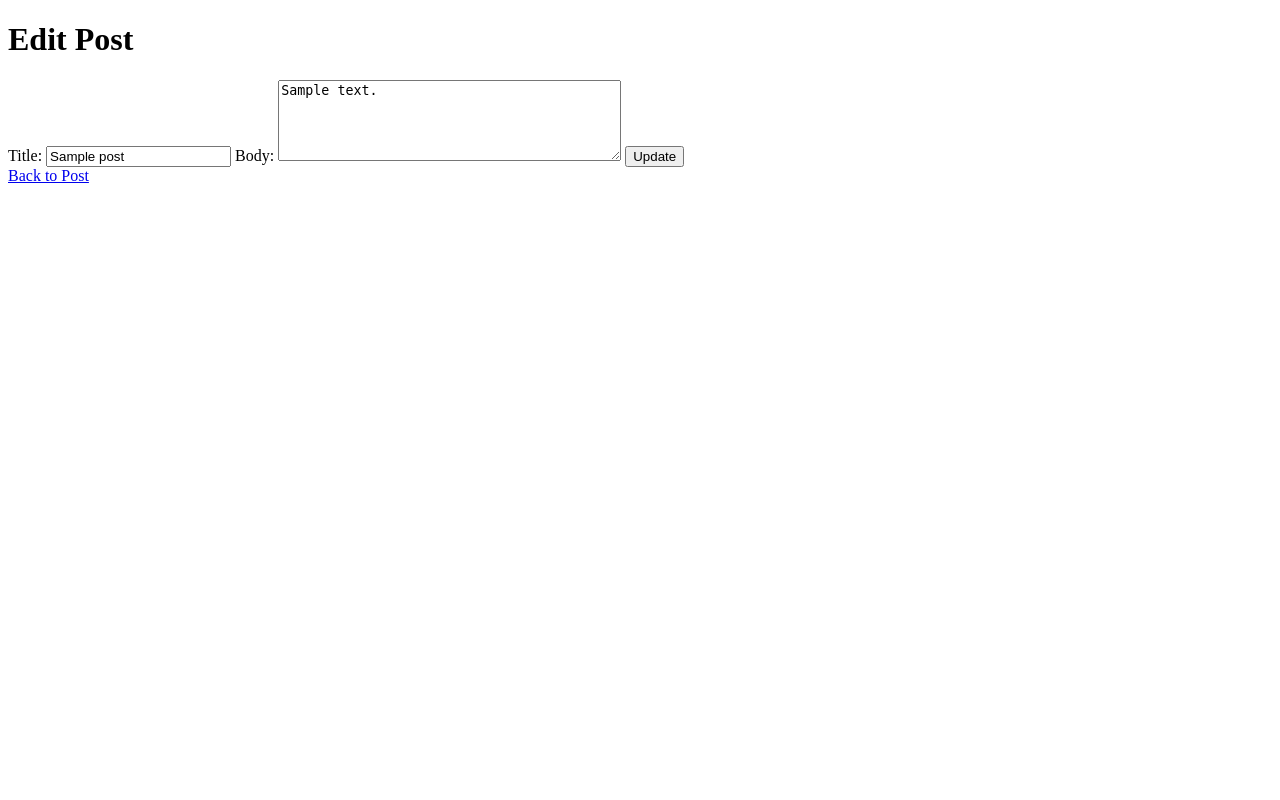
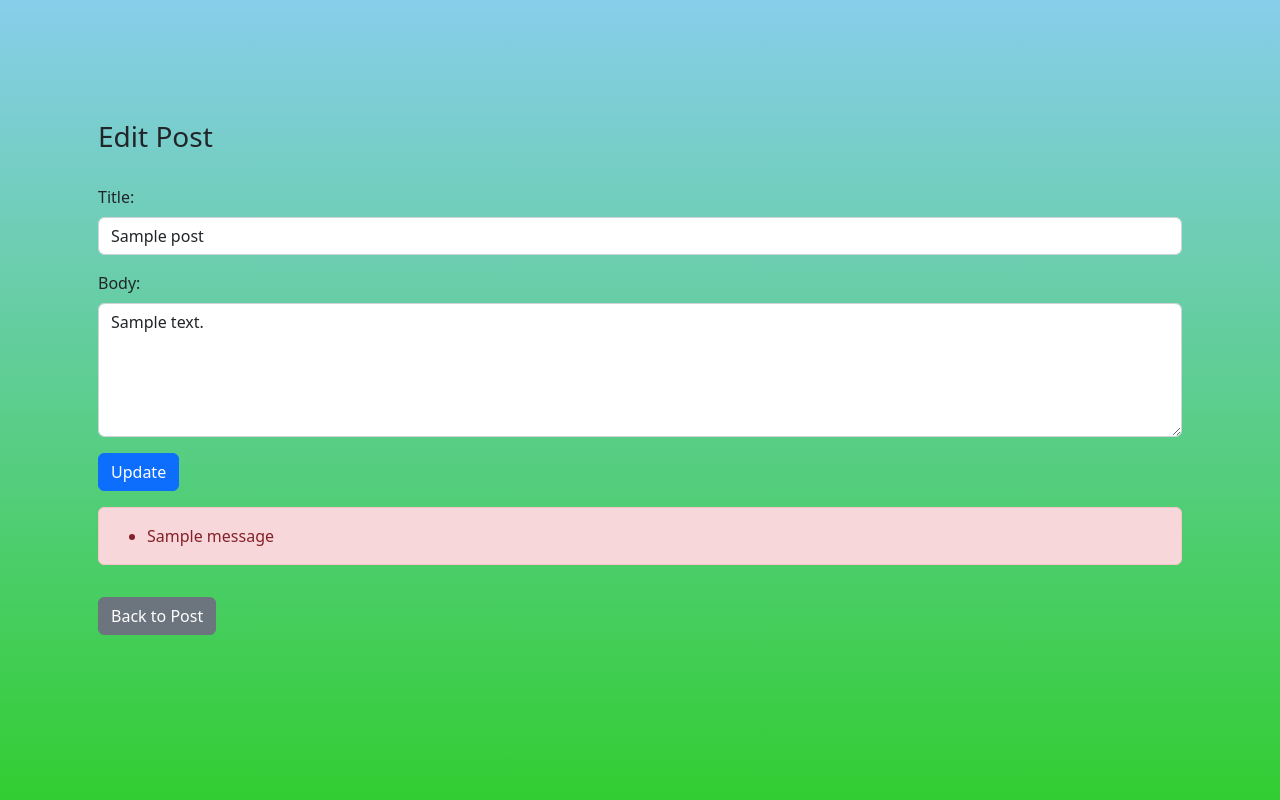
Before and after one commit to L-Gaertner96/PawsomePetResource, a Flask app: page /1/1/1/edit in a window 1280 px wide. Run offline with Flask 3, Linux system fonts and the light colour scheme; the visitor is signed in with stand-in values (Sample User, id 1); tables that the repository leaves empty hold one stand-in row (values such as "Sample post"); one stand-in notice (Sample message) is shown; some libraries are stand-ins or nearby versions.

Commit message:
final push for now

```diff
--- a/flask_app/controllers/forum_controller.py
+++ b/flask_app/controllers/forum_controller.py
@@ -104,18 +104,27 @@ def edit_post(category, subcategory, post_id):
     user_id = session.get('user_id')
     if not user_id:
         return redirect('/login')
+
     if request.method == 'POST':
         form_data = {
             'post_id': post_id,
             'title': request.form['title'],
             'body': request.form['body']
         }
+
+        validation_errors = Post.validate_new_post(form_data['title'], form_data['body'])
+        if validation_errors:
+            for error in validation_errors:
+                flash(error, "error")
+            return redirect(url_for('edit_post', category=category, subcategory=subcategory, post_id=post_id))
+
         Post.update_post(form_data)
         flash("Post updated successfully.", "success")
         return redirect(url_for('view_one', category=category, subcategory=subcategory, post_id=post_id))
     else:
         post = Post.get_post_by_id(post_id)
         return render_template('edit_post.html', post=post, category=category, subcategory=subcategory)
+
 
 @app.route('/<category>/<subcategory>/<int:post_id>/delete', methods=['POST'])
 def delete_post(category, subcategory, post_id):
--- /dev/null
+++ b/flask_app/static/loginstyle.css
@@ -0,0 +1,33 @@
+body {
+    display: flex;
+    justify-content: center;
+    height: 100vh;
+    margin: 0;
+    background: linear-gradient(to bottom, #87CEEB, #32CD32);
+}
+
+.card-text-poster{
+    text-align: left;
+}
+
+.card {
+    background: transparent;
+    border: none;
+    border-radius: 0;
+    margin-bottom: 1.25rem;
+    margin-top: 10%;
+}
+
+.card-header {
+    background-color: transparent;
+    border-bottom: none;
+    padding: 0.5rem 1rem;
+}
+
+.card-body {
+    padding: 1rem;
+}
+
+.card-text-poster {
+    margin-bottom: 0.5rem;
+}
--- a/flask_app/templates/edit_post.html
+++ b/flask_app/templates/edit_post.html
@@ -4,20 +4,46 @@
     <meta charset="UTF-8">
     <meta name="viewport" content="width=device-width, initial-scale=1.0">
     <title>Edit Post</title>
+	<link href="https://fonts.googleapis.com/css2?family=Pacifico&display=swap" rel="stylesheet">
+	<link href="https://fonts.googleapis.com/css2?family=Pacifico&family=Quicksand:wght@300;400;500;700&display=swap" rel="stylesheet">
+    <link rel="stylesheet" href="https://cdn.jsdelivr.net/npm/bootstrap@5.2.3/dist/css/bootstrap.min.css" integrity="sha384-rbsA2VBKQhggwzxH7pPCaAqO46MgnOM80zW1RWuH61DGLwZJEdK2Kadq2F9CUG65" crossorigin="anonymous">
+	<link rel="stylesheet" type="text/css" href="{{ url_for('static', filename='loginstyle.css') }}">
 </head>
 <body>
-    <h1>Edit Post</h1>
+    <div class="container">
+        <div class="card">
+            <div class="card-header"><h3>Edit Post</h3></div>
+            <div class="card-body">
+                <form method="post" action="{{ url_for('edit_post', category=category, subcategory=subcategory, post_id=post.id) }}">
+                    <div class="mb-3">
+                        <label for="title" class="form-label">Title:</label>
+                        <input type="text" class="form-control" id="title" name="title" value="{{ post.title }}" required>
+                    </div>
 
-    <form method="post" action="{{ url_for('edit_post', category=category, subcategory=subcategory, post_id=post.id) }}">
-        <label for="title">Title:</label>
-        <input type="text" id="title" name="title" value="{{ post.title }}" required>
+                    <div class="mb-3">
+                        <label for="body" class="form-label">Body:</label>
+                        <textarea class="form-control" id="body" name="body" rows="5" required>{{ post.body }}</textarea>
+                    </div>
 
-        <label for="body">Body:</label>
-        <textarea id="body" name="body" rows="5" cols="40" required>{{ post.body }}</textarea>
+                    <button type="submit" class="btn btn-primary">Update</button>
+                </form>
 
-        <button type="submit">Update</button>
-    </form>
+                {% with messages = get_flashed_messages(category_filter=['error']) %}
+                    {% if messages %}
+                        <div class="mt-3 alert alert-danger">
+                            <ul class="mb-0">
+                                {% for message in messages %}
+                                    <li>{{ message }}</li>
+                                {% endfor %}
+                            </ul>
+                        </div>
+                    {% endif %}
+                {% endwith %}
 
-    <a href="{{ url_for('view_one', category=category, subcategory=subcategory, post_id=post.id) }}">Back to Post</a>
+                <a href="{{ url_for('view_one', category=category, subcategory=subcategory, post_id=post.id) }}" class="btn btn-secondary mt-3">Back to Post</a>
+            </div>
+        </div>
+    </div>
+    <script src="https://cdn.jsdelivr.net/npm/bootstrap/dist/js/bootstrap.bundle.min.js"></script>
 </body>
 </html>
```
Also changed, not shown: flask_app/templates/index.html (+13 -1 lines).
